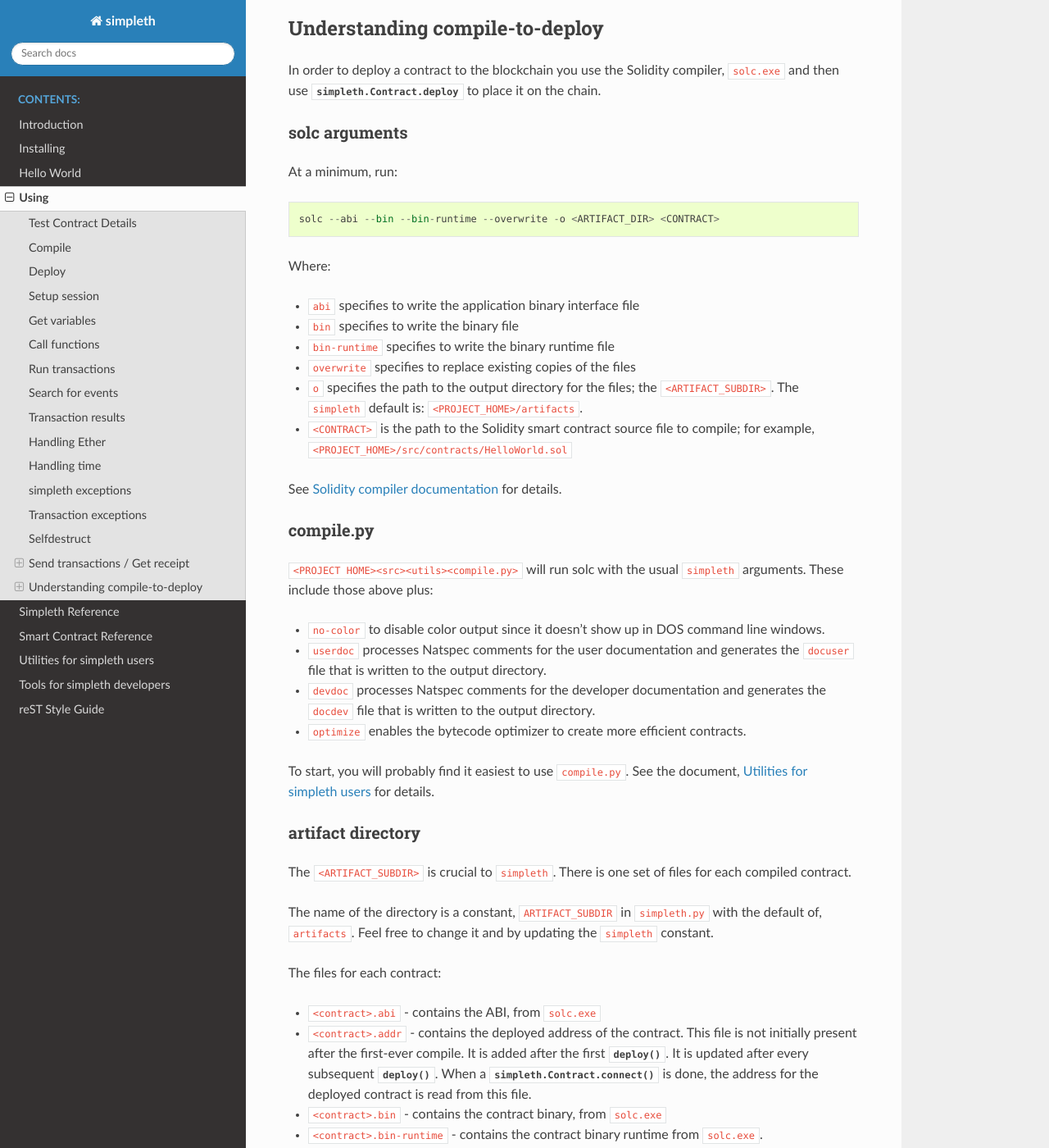
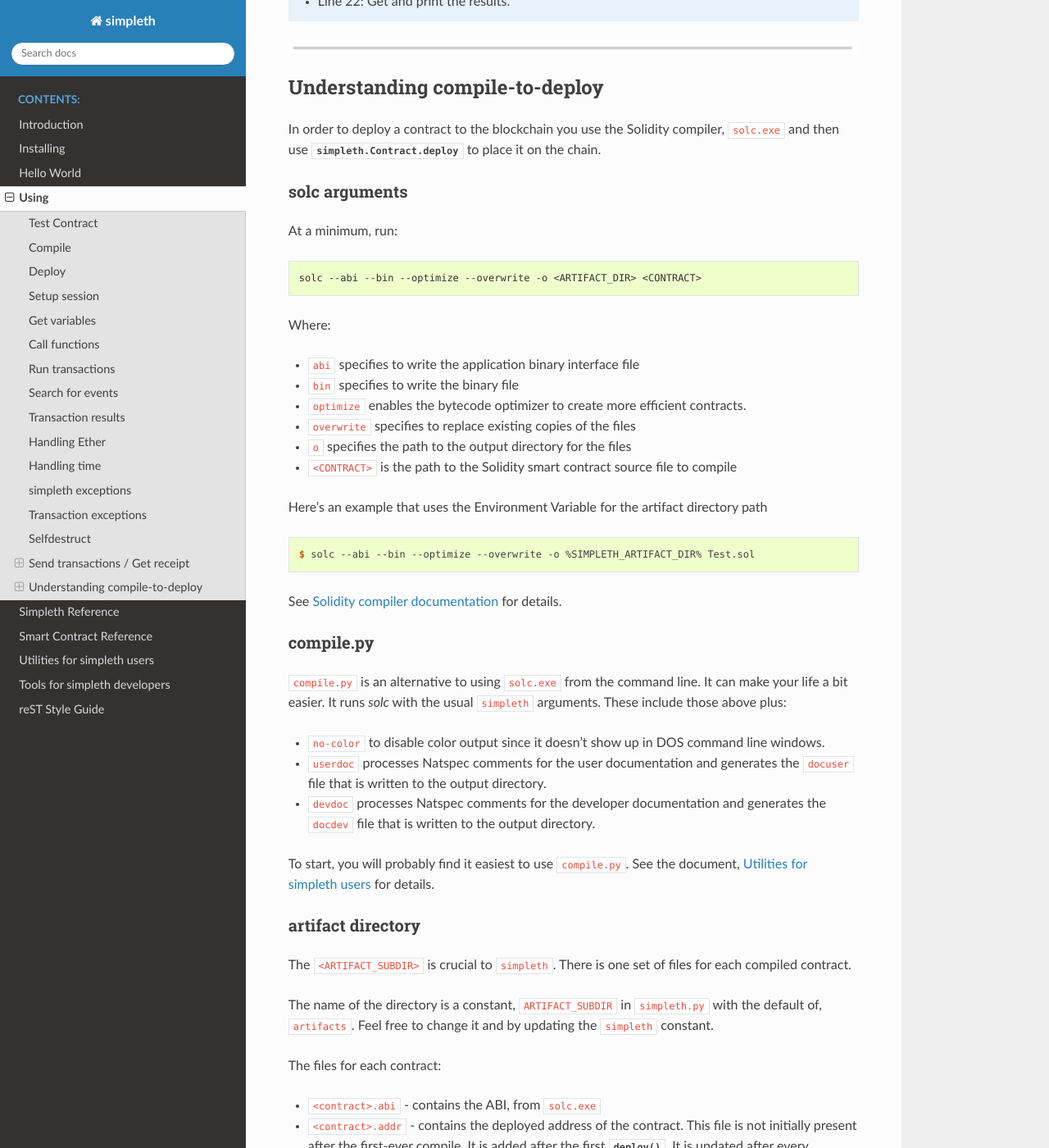
Before and after one commit to snewell4/simpleth, a Sphinx documentation site: the page built from docs/source/using.rst, in a window 1280 px wide and 1400 px high, scrolled down 25483 px. Shown: the whole window at 82% size. Built offline with Sphinx 7.4.7 and the Read the Docs theme 2.0.0, drawn with Linux system fonts in a browser that asks for light colours; some of the changed text lies outside the part shown.

Commit message:
TestNeverDeployed.sol - Add full Natspec comments - Looks better in doc now
using.rst
- tinkering with explanations of compiling and artifact dir
- much more needed

```diff
--- a/docs/source/using.rst
+++ b/docs/source/using.rst
@@ -1,23 +1,24 @@
 Using
 =====
-`Hello World(s) <../html/starting.html>`_ is an
+`Hello World <../html/starting.html>`_ is an
 introduction to using very simple contracts with `simpleth`.
 
 This document goes further. It shows many of the basic
 interactions with a contract as well as compiling a
 contract.
 
-These examples will use the ``Test.sol`` contract.
+.. image:: ../images/section_separator.png
+
+
+Test Contract
+*************
+The examples will use the ``Test.sol`` contract.
 It was created for `simpleth` unit and integration testing.
 It has no purpose except to provide a variety of
 transactions and variables for testing.
 We'll use it to show `simpleth` usage.
 
-
-.. image:: ../images/section_separator.png
-
-Test Contract Details
-*********************
+Details:
 
 - `Natspec comments <../html/contracts.html#test>`_
 - `Source file <../../../tests/src/contracts/Test.sol>`_ (or
@@ -1401,22 +1406,26 @@
 """"""""""""""
 At a minimum, run:
 
-.. code-block:: python
-
-   solc --abi --bin --bin-runtime --overwrite -o <ARTIFACT_DIR> <CONTRACT>
+.. code-block:: shell-session
+
+   solc --abi --bin --optimize --overwrite -o <ARTIFACT_DIR> <CONTRACT>
 
 Where:
 
 - ``abi`` specifies to write the application binary interface file
 - ``bin`` specifies to write the binary file
-- ``bin-runtime`` specifies to write the binary runtime file
--  ``overwrite`` specifies to replace existing copies of the files
-- ``o`` specifies the path to the output directory for the files;
-  the ``<ARTIFACT_SUBDIR>``. The ``simpleth`` default is:
-  ``<PROJECT_HOME>/artifacts``.
+- ``optimize`` enables the bytecode optimizer to create more efficient
+  contracts.
+- ``overwrite`` specifies to replace existing copies of the files
+- ``o`` specifies the path to the output directory for the files
 - ``<CONTRACT>`` is the path to the Solidity smart contract source
-  file to compile; for example,
-  ``<PROJECT_HOME>/src/contracts/HelloWorld.sol``
+  file to compile
+
+Here's an example that uses the Environment Variable for the artifact directory path
+
+.. code-block:: shell-session
+
+   $ solc --abi --bin --optimize --overwrite -o %SIMPLETH_ARTIFACT_DIR% Test.sol
 
 See `Solidity compiler documentation \
 <https://docs.soliditylang.org/en/v0.8.7/using-the-compiler.html#using-the-compiler>`_
@@ -1424,8 +1433,10 @@
 
 compile.py
 """"""""""
-``<PROJECT HOME><src><utils><compile.py>`` will run solc with the usual
-``simpleth`` arguments. These include those above plus:
+``compile.py`` is an alternative to using
+``solc.exe`` from the command line. It can make your life a bit
+easier. It runs `solc` with the usual ``simpleth`` arguments. These
+include those above plus:
 
 - ``no-color`` to disable color output since it doesn't show up in
   DOS command line windows.
@@ -1435,8 +1446,6 @@
 - ``devdoc`` processes Natspec comments for the developer documentation
   and generates the ``docdev`` file that is written to the output
   directory.
-- ``optimize`` enables the bytecode optimizer to create more efficient
-  contracts.
 
 To start, you will probably find it easiest to use ``compile.py``.
 See the document, :doc:`Utilities for simpleth users <utils>` for details.
@@ -1459,14 +1468,12 @@
   :meth:`deploy`. When a :meth:`simpleth.Contract.connect` is done, the
   address for the deployed contract is read from this file.
 - ``<contract>.bin`` - contains the contract binary, from ``solc.exe``
-- ``<contract>.bin-runtime`` - contains the contract binary runtime from
-  ``solc.exe``.
 - ``<contract>.docdev`` - contains the developer JSON documentation file
   from ``solc.exe``.
 - ``<contract>.docuser`` - contains the user JSON documentation file
   from ``solc.exe``.
 
-The first four files are required for use of a contract.
+The first three files are required for use of a contract.
 
 The last two are required if you wish to process the Natspec comments.
 The developer command, ``nat2rst.py``, reads ``docdev`` and ``docuser``
```
Also changed, not shown: other parts of docs/source/using.rst (+5 -1 lines), docs/source/TestNeverDeployed.rst (+15 -2 lines), 1 other file.
